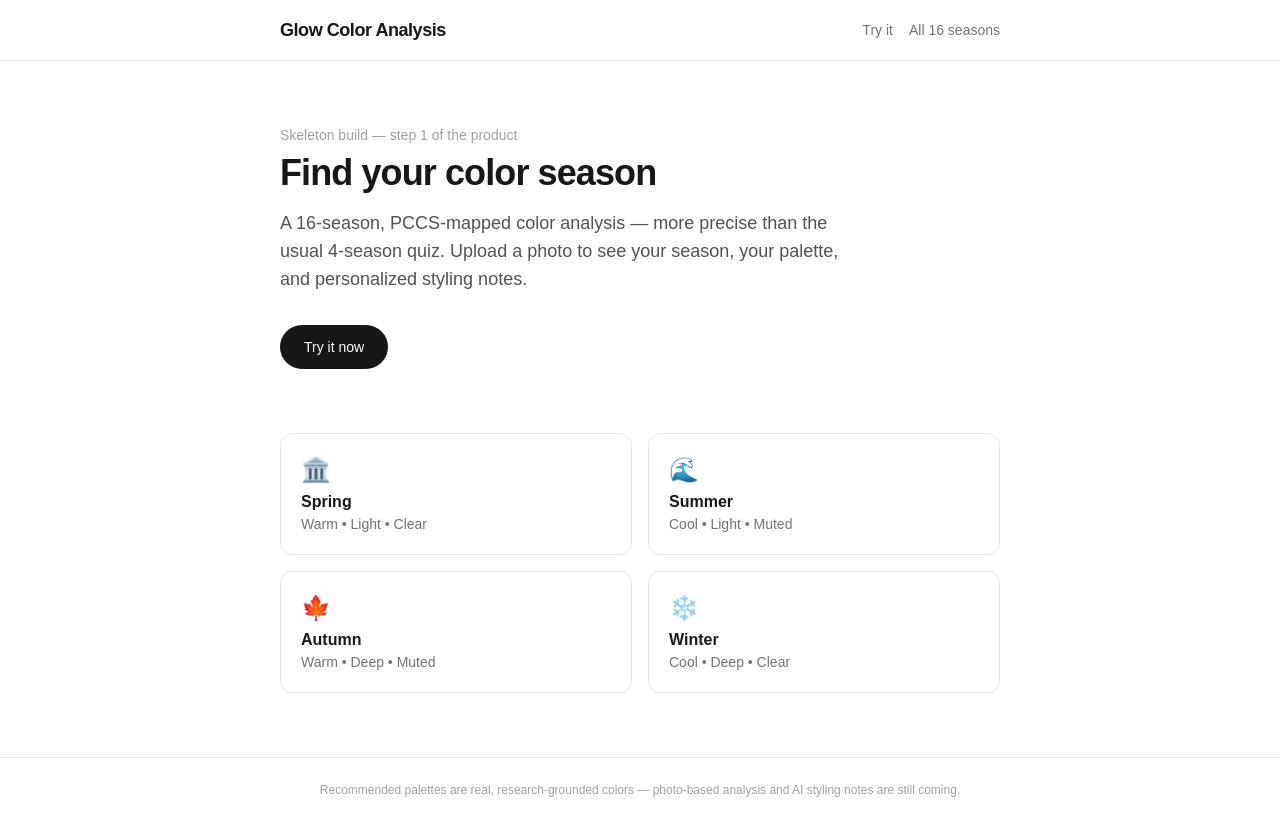
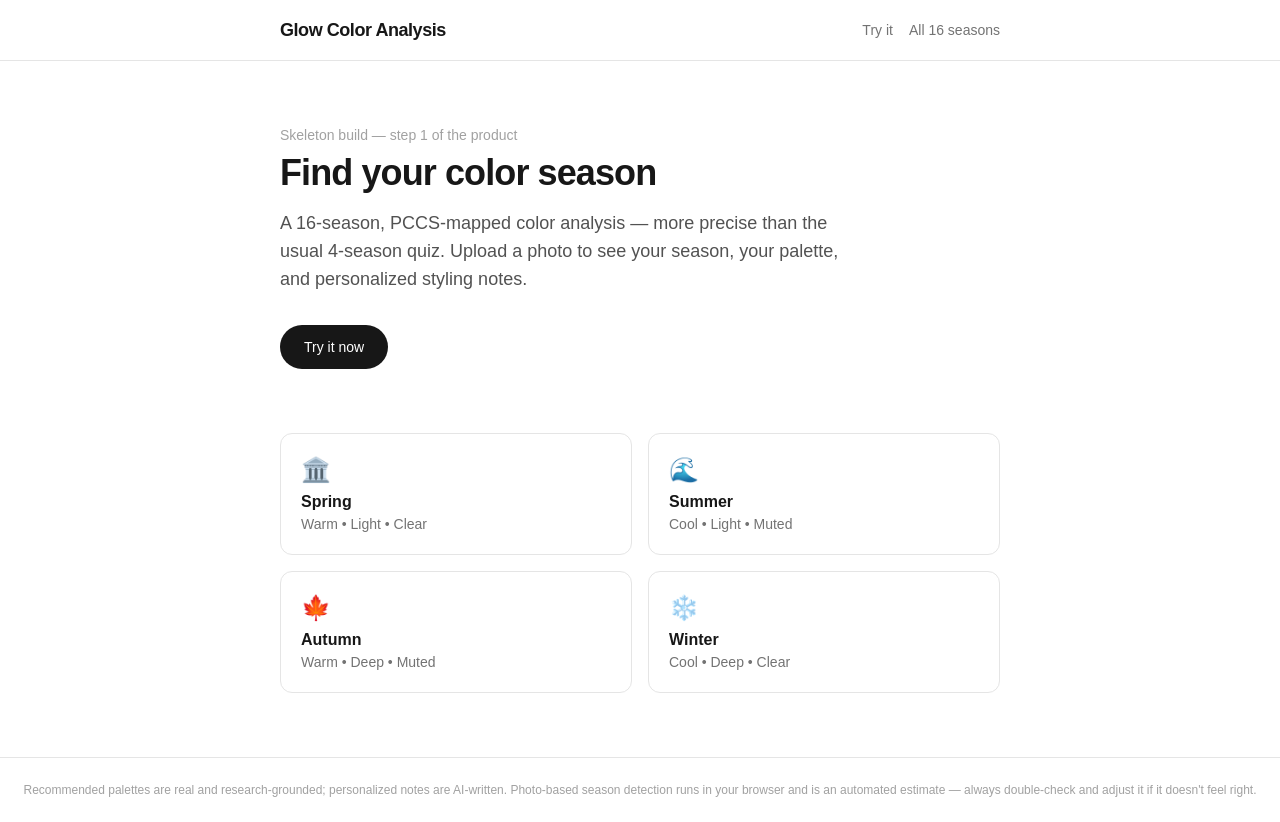
Before and after one commit to ihadalittlelam/a-glow-up-gang, a Next.js app: page / in a window 1280 px wide. Built offline with nearby package versions, Linux system fonts and the light colour scheme.

Commit message:
Add files via upload

```diff
--- a/src/app/layout.tsx
+++ b/src/app/layout.tsx
@@ -32,7 +32,7 @@ export default function RootLayout({
         </header>
         <main className="flex-1">{children}</main>
         <footer className="border-t border-neutral-200 py-6 text-center text-xs text-neutral-400">
-          Recommended palettes are real, research-grounded colors — photo-based analysis and AI styling notes are still coming.
+          Recommended palettes are real and research-grounded; personalized notes are AI-written. Photo-based season detection runs in your browser and is an automated estimate — always double-check and adjust it if it doesn&apos;t feel right.
         </footer>
       </body>
     </html>
```
